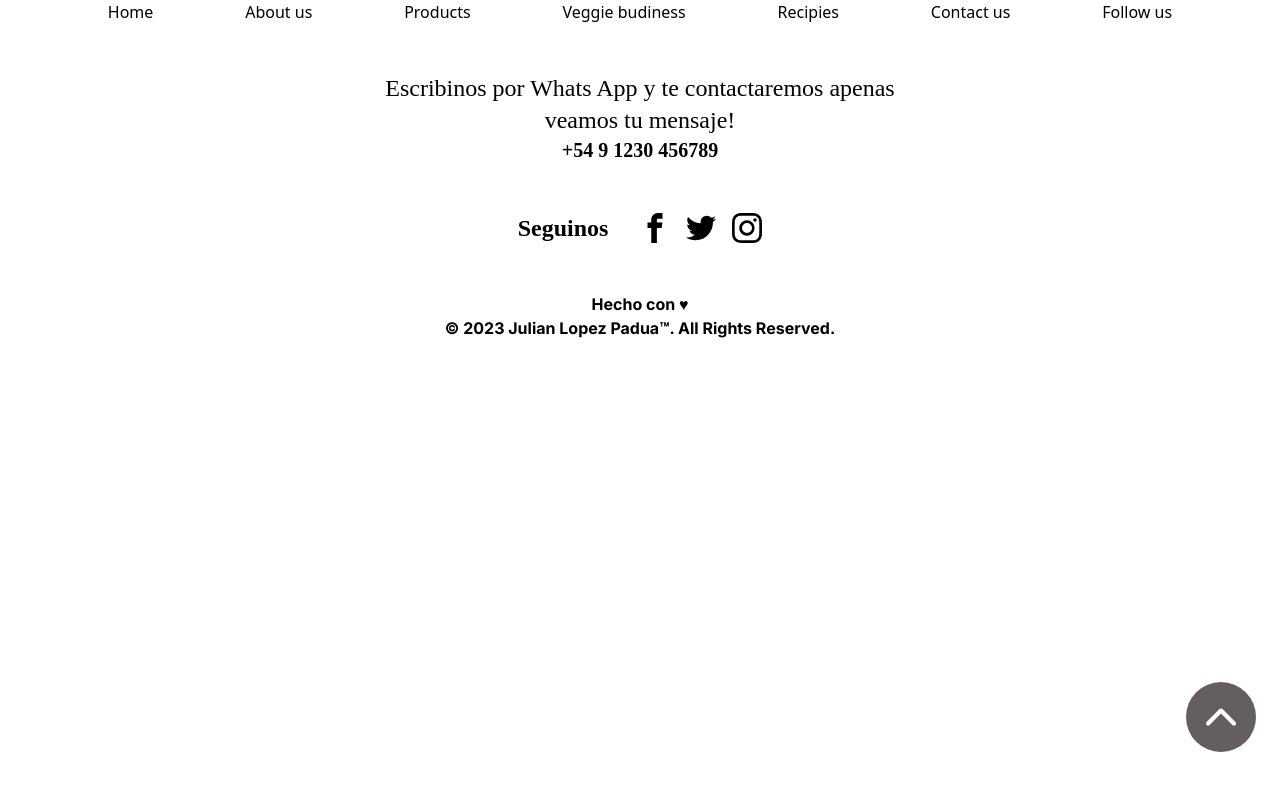
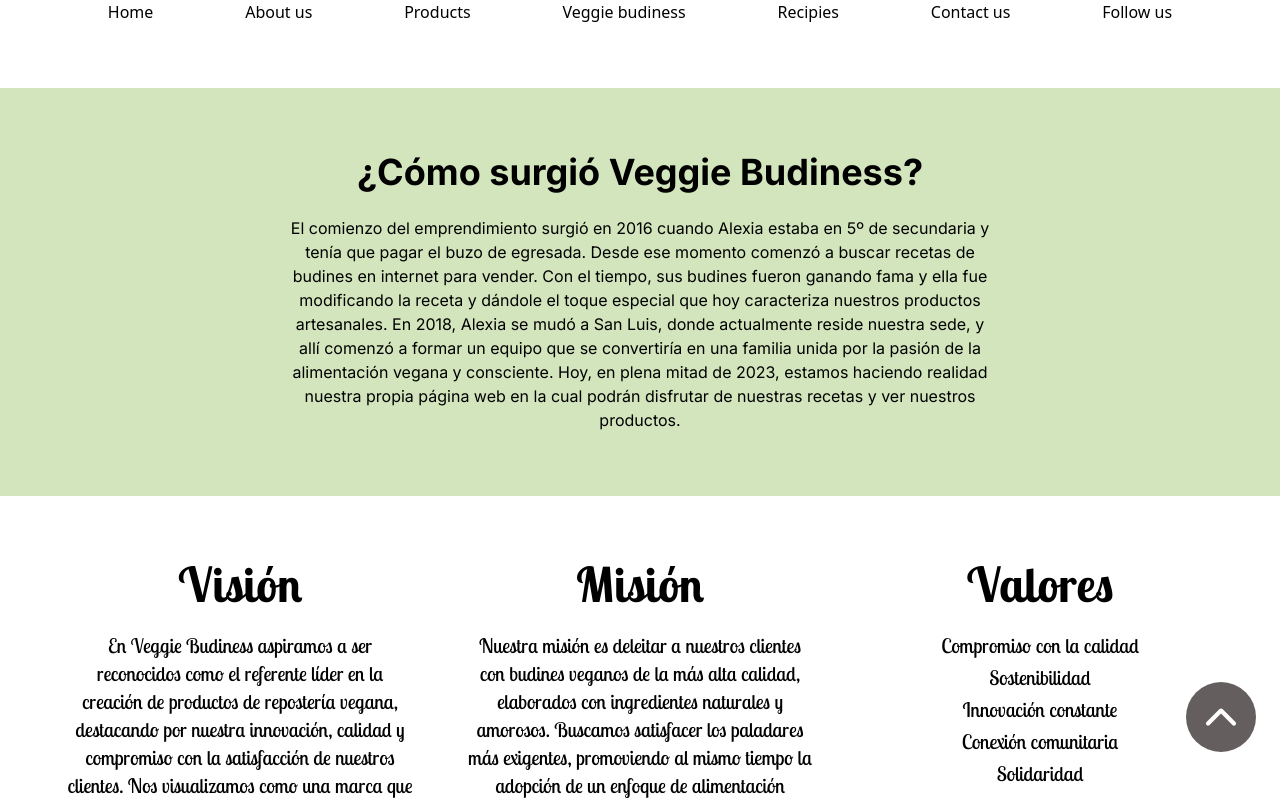
Before and after one commit to juliilp/veggiebudiness, a React (Vite) app: page /sobre-nosotros in a window 1280 px wide. Shown: the top 800 px of the page. Built offline with nearby package versions, Linux system fonts and the light colour scheme; a web font is replaced by a local one.

Commit message:
add about-us

```diff
--- /dev/null
+++ b/src/components/AboutUs/CardAboutUs.tsx
@@ -0,0 +1,20 @@
+interface Props {
+  title: string;
+  text?: string;
+  list?: string[];
+}
+export default function CardAboutUs({ title, text, list }: Props) {
+  return (
+    <article className="font-lobsterTwo  w-[320px] lg:w-[400px] h-[350px] flex flex-col gap-6 items-center ">
+      <h3 className="text-4xl md:text-5xl font-bold mx-auto">{title}</h3>
+      {text && <p className="text-center max-w-[350px] text-xl">{text}</p>}
+      {list && (
+        <ul className="flex flex-col items-center gap-1">
+          {list.map((l) => (
+            <li className="text-xl">{l}</li>
+          ))}
+        </ul>
+      )}
+    </article>
+  );
+}
--- /dev/null
+++ b/src/data/about-us.ts
@@ -0,0 +1,25 @@
+export const data = [
+  {
+    id: 1,
+    title: "Visión",
+    parrafo:
+      "En Veggie Budiness aspiramos a ser reconocidos como el referente líder en la creación de productos de repostería vegana, destacando por nuestra innovación, calidad y compromiso con la satisfacción de nuestros clientes. Nos visualizamos como una marca que no solo ofrece deliciosos budines, sino que también impulsa un cambio positivo hacia un estilo de vida más consciente y respetuoso con el medio ambiente.",
+  },
+  {
+    id: 2,
+    title: "Misión",
+    parrafo:
+      "Nuestra misión es deleitar a nuestros clientes con budines veganos de la más alta calidad, elaborados con ingredientes naturales y amorosos. Buscamos satisfacer los paladares más exigentes, promoviendo al mismo tiempo la adopción de un enfoque de alimentación consciente y sostenible. Nos esforzamos por mantener la autenticidad de nuestras recetas, transmitiendo la pasión que ponemos en cada producto, desde la primera idea en la cocina hasta el momento en que llega a su hogar.",
+  },
+  {
+    id: 3,
+    title: "Valores",
+    lista: [
+      "Compromiso con la calidad",
+      "Sostenibilidad",
+      "Innovación constante",
+      "Conexión comunitaria",
+      "Solidaridad",
+    ],
+  },
+];
--- a/src/main.tsx
+++ b/src/main.tsx
@@ -7,6 +7,7 @@
 import Navbar from "./components/Navbar/Navbar";
 import Footer from "./components/Footer";
 import ArrowButtomRight from "./components/ArrowButtomRight";
+import AboutUs from "./vistas/AboutUs";
 
 ReactDOM.createRoot(document.getElementById("root")!).render(
   <main className="relative">
@@ -16,6 +17,8 @@
         <Route element={<Home />} path="/" />
         <Route element={<Recipies />} path="/recipies" />
         <Route element={<RecipesDetail />} path="/recipies/:id" />
+        <Route element={<AboutUs />} path="/sobre-nosotros" />
+        <Route element={<Home />} path="/**" />
       </Routes>
       <Footer />
       <ArrowButtomRight />
--- /dev/null
+++ b/src/vistas/AboutUs.tsx
@@ -0,0 +1,40 @@
+import CardAboutUs from "../components/AboutUs/CardAboutUs";
+import { data } from "../data/about-us";
+
+export default function AboutUs() {
+  return (
+    <main>
+      <section className="w-full py-8 md:py-16 bg-[#D3E5BC] font-inter mt-8 md:mt-16 flex flex-col justify-center items-center gap-6">
+        <h2 className="text-4xl font-bold text-center">
+          ¿Cómo surgió Veggie Budiness?
+        </h2>
+        <p className="text-center max-w-[700px] ">
+          El comienzo del emprendimiento surgió en 2016 cuando Alexia estaba en
+          5º de secundaria y tenía que pagar el buzo de egresada. Desde ese
+          momento comenzó a buscar recetas de budines en internet para vender.
+          Con el tiempo, sus budines fueron ganando fama y ella fue modificando
+          la receta y dándole el toque especial que hoy caracteriza nuestros
+          productos artesanales. En 2018, Alexia se mudó a San Luis, donde
+          actualmente reside nuestra sede, y allí comenzó a formar un equipo que
+          se convertiría en una familia unida por la pasión de la alimentación
+          vegana y consciente. Hoy, en plena mitad de 2023, estamos haciendo
+          realidad nuestra propia página web en la cual podrán disfrutar de
+          nuestras recetas y ver nuestros productos.
+        </p>
+      </section>
+
+      <section className="grid md:grid-cols-2 lg:grid-cols-3 items-center justify-center md:justify-between  mt-8 md:mt-16 justify-self-center ">
+        {data.map((c) => (
+          <article className="flex justify-center items-center" key={c.id}>
+            <CardAboutUs
+              list={c.lista}
+              text={c.parrafo}
+              title={c.title}
+              key={c.id}
+            />
+          </article>
+        ))}
+      </section>
+    </main>
+  );
+}
```
